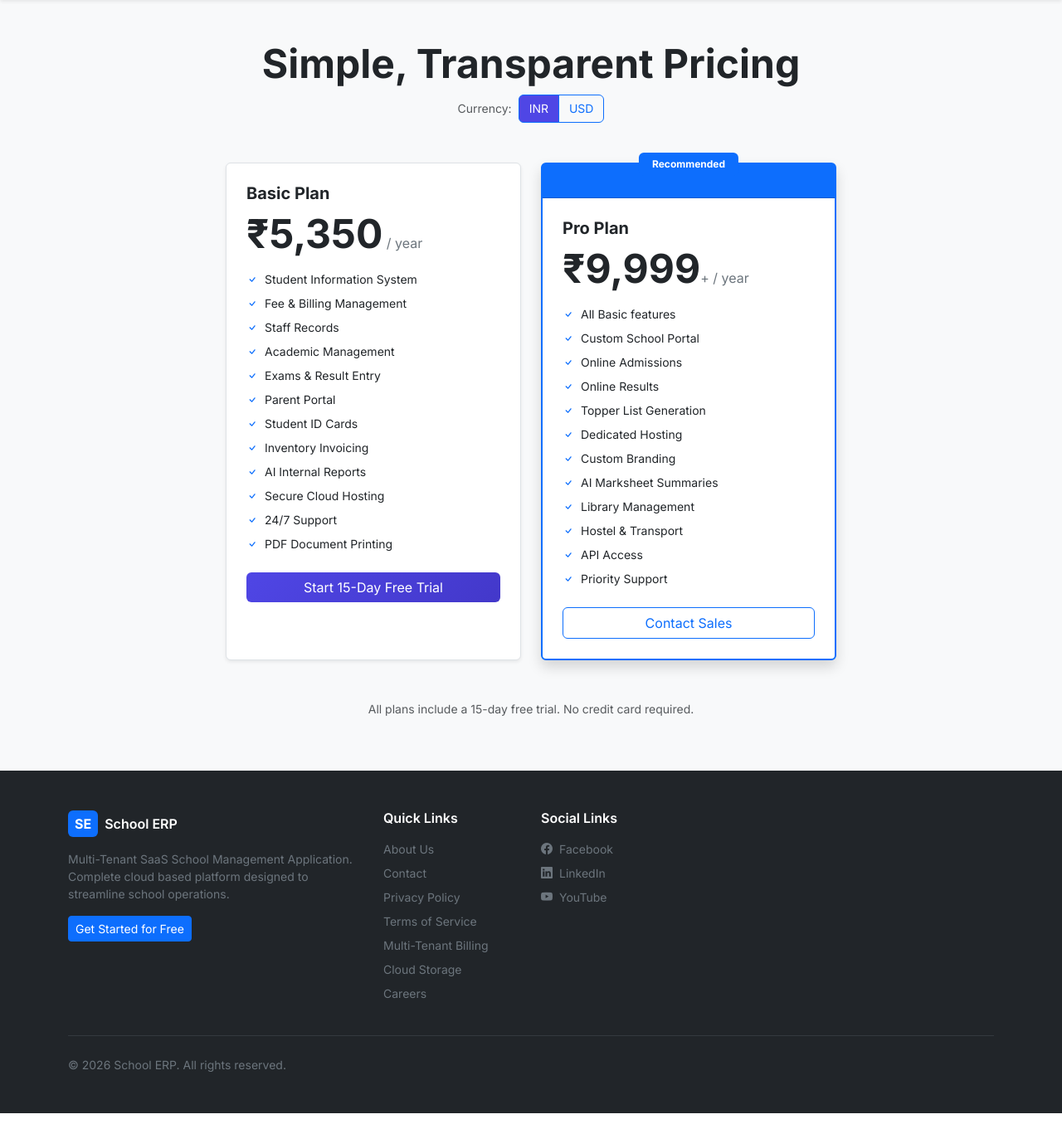
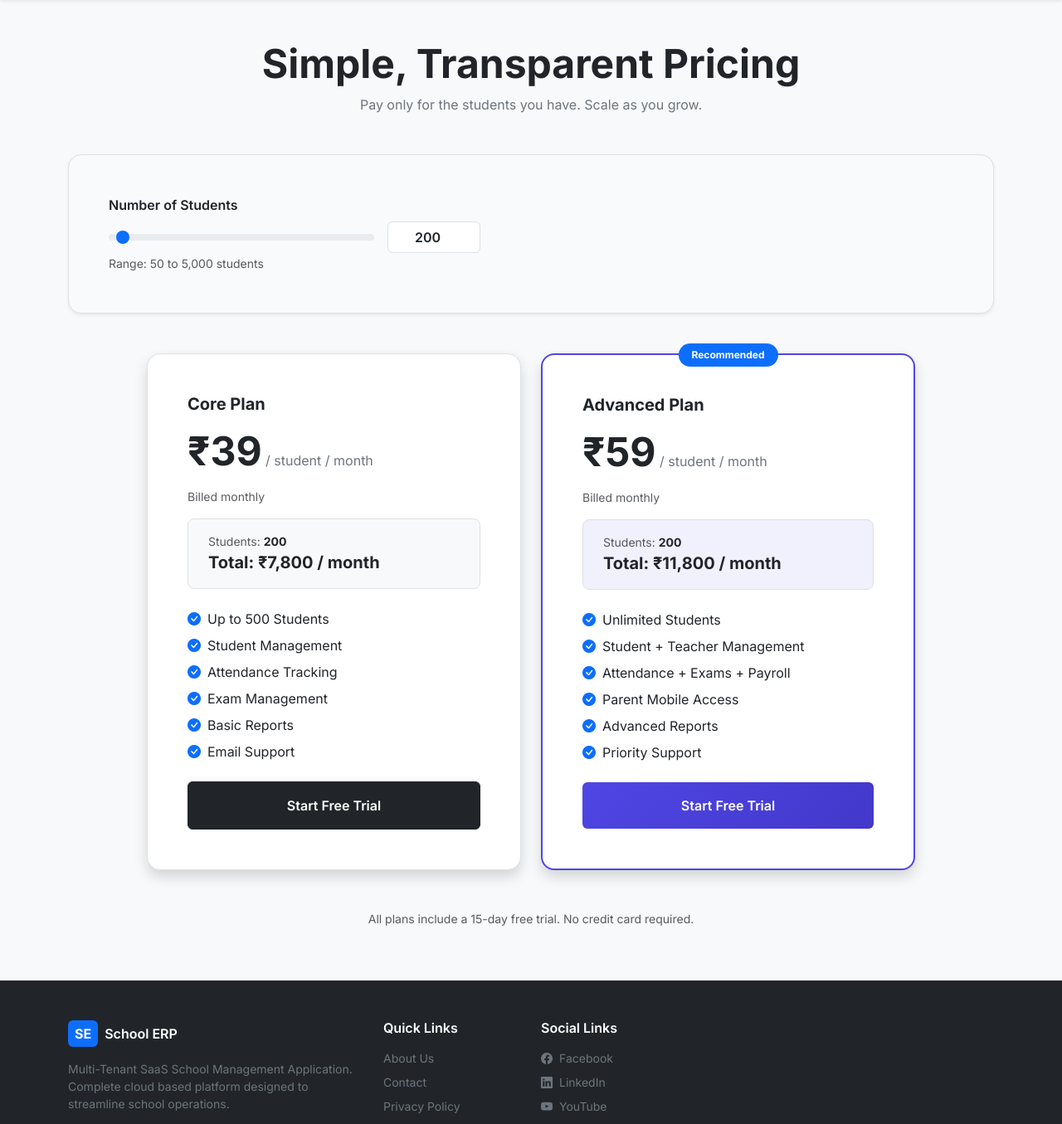
Before and after one commit to bejjankisreekar/school, a Django app: page /pricing/ in a window 1280 px wide. Shown: the part 64-1419 px from the top of the page at 83% size. Run offline with Django 5.2, Linux system fonts and the light colour scheme; parts of the project's set-up code (start-up, migrations or seed data) failed here and were passed over; some libraries are stand-ins or nearby versions.

Commit message:
Price page changes

```diff
--- a/templates/marketing/pricing.html
+++ b/templates/marketing/pricing.html
@@ -2,87 +2,148 @@
 {% block title %}Pricing | School ERP{% endblock %}
 {% block extra_head %}
 <style>
-  .currency-toggle .btn { font-size: 0.875rem; padding: 0.35rem 0.75rem; }
-  .currency-toggle .btn.active { background: var(--erp-primary); color: white; }
+  .pricing-card {
+    border-radius: 1rem;
+    transition: transform 0.2s, box-shadow 0.2s;
+  }
+  .pricing-card:hover {
+    transform: translateY(-4px);
+    box-shadow: 0 20px 40px -15px rgba(0,0,0,0.1);
+  }
+  .pricing-card.recommended {
+    border: 2px solid #4f46e5;
+    box-shadow: 0 0 0 1px rgba(79,70,229,0.1), 0 20px 40px -15px rgba(79,70,229,0.2);
+  }
+  .pricing-selector {
+    border-radius: 1rem;
+    background: #f8fafc;
+  }
+  input[type="range"] { accent-color: #403ba0; }
 </style>
 {% endblock %}
 {% block content %}
 <section class="py-5 py-lg-6">
   <div class="container">
     <h1 class="text-center display-5 fw-bold mb-2">Simple, Transparent Pricing</h1>
-    <div class="d-flex justify-content-center align-items-center gap-2 mb-5">
-      <span class="text-muted small">Currency:</span>
-      <div class="btn-group currency-toggle" role="group">
-        <button type="button" class="btn btn-outline-primary active" data-currency="inr">INR</button>
-        <button type="button" class="btn btn-outline-primary" data-currency="usd">USD</button>
+    <p class="text-center text-secondary mb-5">Pay only for the students you have. Scale as you grow.</p>
+
+    <!-- Student Count Selector -->
+    <div class="mb-5 p-4 p-md-5 pricing-selector border shadow-sm">
+      <label for="studentCount" class="form-label fw-semibold">Number of Students</label>
+      <div class="d-flex flex-column flex-sm-row gap-3 align-items-start align-items-sm-center">
+        <input type="range" id="studentCount" class="form-range flex-grow-1" style="max-width: 320px;"
+          min="50" max="5000" value="200" step="50">
+        <input type="number" id="studentCountNum" class="form-control text-center fw-semibold" style="width: 7rem;"
+          min="50" max="5000" value="200" step="50">
       </div>
+      <small class="text-muted">Range: 50 to 5,000 students</small>
     </div>
+
+    <!-- Pricing Cards -->
     <div class="row g-4 justify-content-center">
-      <div class="col-lg-5 col-xl-4">
-        <div class="card h-100 border shadow-sm">
-          <div class="card-body p-4">
-            <h5 class="card-title fw-bold">Basic Plan</h5>
-            <div class="mb-3 price-inr"><span class="display-5 fw-bold">&#8377;5,350</span><span class="text-secondary"> / year</span></div>
-            <div class="mb-3 price-usd d-none"><span class="display-5 fw-bold">$64</span><span class="text-secondary"> / year</span></div>
-            <ul class="list-unstyled mb-4 small">
-              <li class="mb-2"><i class="bi bi-check text-primary me-2"></i>Student Information System</li>
-              <li class="mb-2"><i class="bi bi-check text-primary me-2"></i>Fee & Billing Management</li>
-              <li class="mb-2"><i class="bi bi-check text-primary me-2"></i>Staff Records</li>
-              <li class="mb-2"><i class="bi bi-check text-primary me-2"></i>Academic Management</li>
-              <li class="mb-2"><i class="bi bi-check text-primary me-2"></i>Exams & Result Entry</li>
-              <li class="mb-2"><i class="bi bi-check text-primary me-2"></i>Parent Portal</li>
-              <li class="mb-2"><i class="bi bi-check text-primary me-2"></i>Student ID Cards</li>
-              <li class="mb-2"><i class="bi bi-check text-primary me-2"></i>Inventory Invoicing</li>
-              <li class="mb-2"><i class="bi bi-check text-primary me-2"></i>AI Internal Reports</li>
-              <li class="mb-2"><i class="bi bi-check text-primary me-2"></i>Secure Cloud Hosting</li>
-              <li class="mb-2"><i class="bi bi-check text-primary me-2"></i>24/7 Support</li>
-              <li class="mb-2"><i class="bi bi-check text-primary me-2"></i>PDF Document Printing</li>
+      <!-- Core Plan -->
+      <div class="col-md-6 col-lg-5">
+        <div class="pricing-card card h-100 border shadow">
+          <div class="card-body p-4 p-md-5">
+            <h2 class="h5 fw-bold mb-1">Core Plan</h2>
+            <div class="my-3">
+              <span class="display-5 fw-bold">₹39</span>
+              <span class="text-secondary"> / student / month</span>
+            </div>
+            <p class="small text-muted mb-3">Billed monthly</p>
+            <div class="py-3 px-4 rounded-3 bg-light border mb-4">
+              <p class="mb-0 small text-muted">Students: <strong id="coreStudents" class="text-dark">200</strong></p>
+              <p class="mb-0 fw-bold fs-5">Total: <span id="coreTotal">₹7,800</span> / month</p>
+            </div>
+            <ul class="list-unstyled mb-4">
+              <li class="mb-2"><i class="bi bi-check-circle-fill text-primary me-2"></i>Up to 500 Students</li>
+              <li class="mb-2"><i class="bi bi-check-circle-fill text-primary me-2"></i>Student Management</li>
+              <li class="mb-2"><i class="bi bi-check-circle-fill text-primary me-2"></i>Attendance Tracking</li>
+              <li class="mb-2"><i class="bi bi-check-circle-fill text-primary me-2"></i>Exam Management</li>
+              <li class="mb-2"><i class="bi bi-check-circle-fill text-primary me-2"></i>Basic Reports</li>
+              <li class="mb-2"><i class="bi bi-check-circle-fill text-primary me-2"></i>Email Support</li>
             </ul>
-            <a href="{% url 'core:home' %}#trial" class="btn btn-cta btn-primary w-100">Start 15-Day Free Trial</a>
+            <a href="{% url 'core:home' %}#trial" class="btn btn-dark w-100 py-3 fw-semibold">Start Free Trial</a>
           </div>
         </div>
       </div>
-      <div class="col-lg-5 col-xl-4">
-        <div class="card h-100 border-primary border-2 shadow position-relative">
-          <span class="position-absolute top-0 start-50 translate-middle badge bg-primary py-2 px-3">Recommended</span>
-          <div class="card-header bg-primary text-white py-3 pt-4"></div>
-          <div class="card-body p-4">
-            <h5 class="card-title fw-bold">Pro Plan</h5>
-            <div class="mb-3 price-inr"><span class="display-5 fw-bold">&#8377;9,999</span><span class="text-secondary">+ / year</span></div>
-            <div class="mb-3 price-usd d-none"><span class="display-5 fw-bold">$120</span><span class="text-secondary">+ / year</span></div>
-            <ul class="list-unstyled mb-4 small">
-              <li class="mb-2"><i class="bi bi-check text-primary me-2"></i>All Basic features</li>
-              <li class="mb-2"><i class="bi bi-check text-primary me-2"></i>Custom School Portal</li>
-              <li class="mb-2"><i class="bi bi-check text-primary me-2"></i>Online Admissions</li>
-              <li class="mb-2"><i class="bi bi-check text-primary me-2"></i>Online Results</li>
-              <li class="mb-2"><i class="bi bi-check text-primary me-2"></i>Topper List Generation</li>
-              <li class="mb-2"><i class="bi bi-check text-primary me-2"></i>Dedicated Hosting</li>
-              <li class="mb-2"><i class="bi bi-check text-primary me-2"></i>Custom Branding</li>
-              <li class="mb-2"><i class="bi bi-check text-primary me-2"></i>AI Marksheet Summaries</li>
-              <li class="mb-2"><i class="bi bi-check text-primary me-2"></i>Library Management</li>
-              <li class="mb-2"><i class="bi bi-check text-primary me-2"></i>Hostel & Transport</li>
-              <li class="mb-2"><i class="bi bi-check text-primary me-2"></i>API Access</li>
-              <li class="mb-2"><i class="bi bi-check text-primary me-2"></i>Priority Support</li>
+
+      <!-- Advanced Plan (Recommended) -->
+      <div class="col-md-6 col-lg-5">
+        <div class="pricing-card recommended card h-100 shadow position-relative">
+          <span class="position-absolute top-0 start-50 translate-middle badge bg-primary py-2 px-3 rounded-pill">Recommended</span>
+          <div class="card-body p-4 p-md-5 pt-5">
+            <h2 class="h5 fw-bold mb-1">Advanced Plan</h2>
+            <div class="my-3">
+              <span class="display-5 fw-bold">₹59</span>
+              <span class="text-secondary"> / student / month</span>
+            </div>
+            <p class="small text-muted mb-3">Billed monthly</p>
+            <div class="py-3 px-4 rounded-3 border mb-4" style="background-color: rgba(79,70,229,0.08);">
+              <p class="mb-0 small text-muted">Students: <strong id="advStudents" class="text-dark">200</strong></p>
+              <p class="mb-0 fw-bold fs-5">Total: <span id="advTotal">₹11,800</span> / month</p>
+            </div>
+            <ul class="list-unstyled mb-4">
+              <li class="mb-2"><i class="bi bi-check-circle-fill text-primary me-2"></i>Unlimited Students</li>
+              <li class="mb-2"><i class="bi bi-check-circle-fill text-primary me-2"></i>Student + Teacher Management</li>
+              <li class="mb-2"><i class="bi bi-check-circle-fill text-primary me-2"></i>Attendance + Exams + Payroll</li>
+              <li class="mb-2"><i class="bi bi-check-circle-fill text-primary me-2"></i>Parent Mobile Access</li>
+              <li class="mb-2"><i class="bi bi-check-circle-fill text-primary me-2"></i>Advanced Reports</li>
+              <li class="mb-2"><i class="bi bi-check-circle-fill text-primary me-2"></i>Priority Support</li>
             </ul>
-            <a href="{% url 'core:contact' %}?plan=pro" class="btn btn-outline-primary w-100">Contact Sales</a>
+            <a href="{% url 'core:home' %}#trial" class="btn btn-cta btn-primary w-100 py-3 fw-semibold">Start Free Trial</a>
           </div>
         </div>
       </div>
     </div>
-    <div class="text-center mt-5"><p class="text-muted small">All plans include a 15-day free trial. No credit card required.</p></div>
+
+    <p class="text-center text-muted small mt-5">All plans include a 15-day free trial. No credit card required.</p>
   </div>
 </section>
 {% endblock %}
 {% block extra_js %}
 <script>
-document.querySelectorAll('.currency-toggle .btn').forEach(btn => {
-  btn.addEventListener('click', function() {
-    document.querySelectorAll('.currency-toggle .btn').forEach(b => b.classList.remove('active'));
-    this.classList.add('active');
-    const isInr = this.dataset.currency === 'inr';
-    document.querySelectorAll('.price-inr').forEach(el => el.classList.toggle('d-none', !isInr));
-    document.querySelectorAll('.price-usd').forEach(el => el.classList.toggle('d-none', isInr));
+(function() {
+  var CORE_PRICE = 39;
+  var ADV_PRICE = 59;
+  var range = document.getElementById('studentCount');
+  var numInput = document.getElementById('studentCountNum');
+  var coreStudents = document.getElementById('coreStudents');
+  var advStudents = document.getElementById('advStudents');
+  var coreTotal = document.getElementById('coreTotal');
+  var advTotal = document.getElementById('advTotal');
+
+  function formatINR(n) {
+    return '₹' + n.toLocaleString('en-IN');
+  }
+
+  function updatePricing(count) {
+    count = Math.max(50, Math.min(5000, Math.round(count / 50) * 50));
+    range.value = count;
+    numInput.value = count;
+    coreStudents.textContent = count;
+    advStudents.textContent = count;
+    coreTotal.textContent = formatINR(count * CORE_PRICE);
+    advTotal.textContent = formatINR(count * ADV_PRICE);
+  }
+
+  range.addEventListener('input', function() {
+    updatePricing(parseInt(this.value, 10));
   });
-});
+
+  numInput.addEventListener('input', function() {
+    updatePricing(parseInt(this.value, 10) || 200);
+  });
+
+  numInput.addEventListener('change', function() {
+    var v = parseInt(this.value, 10);
+    if (isNaN(v) || v < 50) this.value = 50;
+    else if (v > 5000) this.value = 5000;
+    else this.value = Math.round(v / 50) * 50;
+    updatePricing(parseInt(this.value, 10));
+  });
+
+  updatePricing(200);
+})();
 </script>
 {% endblock %}
```
Also changed, not shown: theme/static/css/dist/styles.css (+255 -0 lines).
